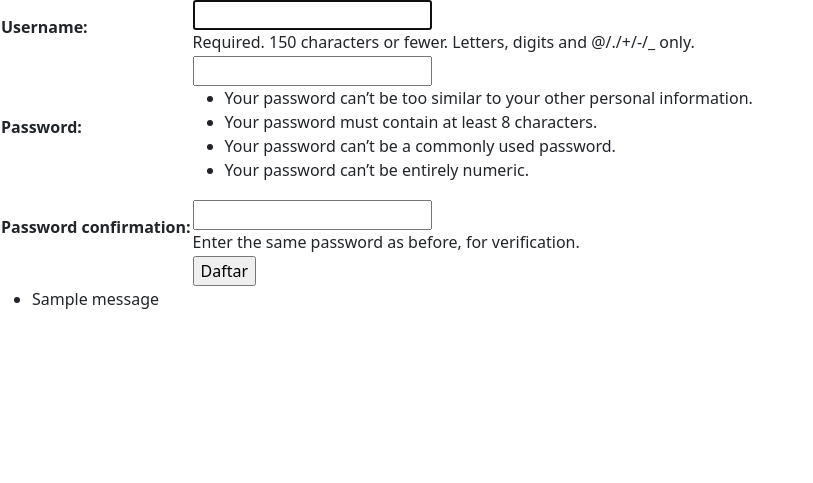
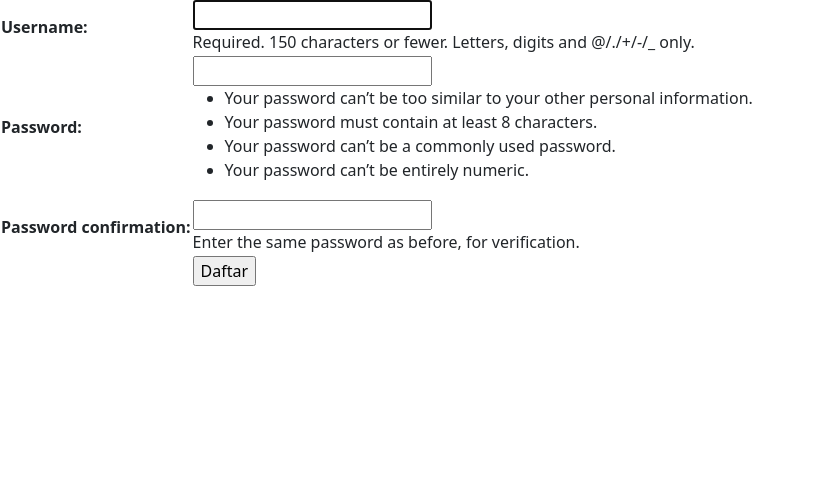
Before and after one commit to saveroarkabuana/Tugas2Template, a Django app: page /todolist/register/ in a window 1280 px wide. Shown: the part 57-540 px from the top of the page, without its empty margins (0-813 px from the left). Run offline with Django 4.2, Linux system fonts and the light colour scheme; tables that the repository leaves empty hold one stand-in row (values such as "Sample post"); one stand-in notice (Sample message) is shown.

Commit message:
tugas 4 final push

```diff
--- a/todolist/templates/register.html
+++ b/todolist/templates/register.html
@@ -21,14 +21,6 @@
             </table>
         </form>
 
-    {% if messages %}
-        <ul>
-            {% for message in messages %}
-                <li>{{ message }}</li>
-                {% endfor %}
-        </ul>
-    {% endif %}
-
 </div>
 
 {% endblock content %}
```
